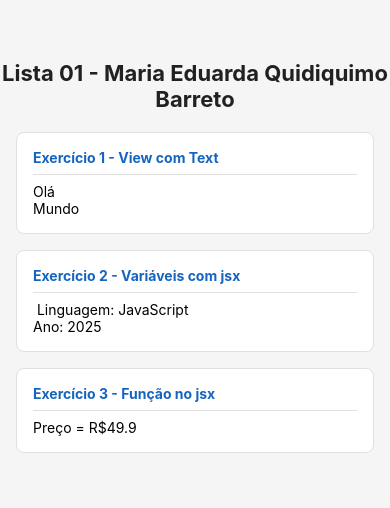
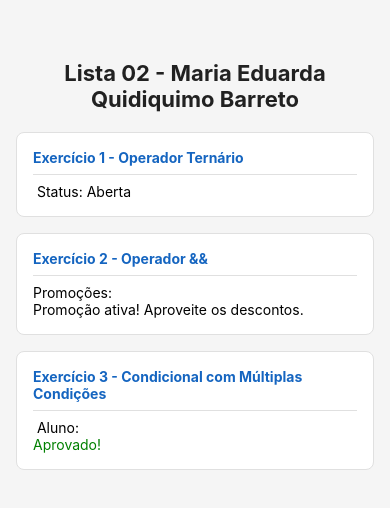
Before and after one commit to maria-quidiquimo/projeto-mobile, a React Native app in the folder first-app/: screen / in a window 390 px wide. Shown: the top 508 px of the page. Built offline with nearby package versions, Linux system fonts and the light colour scheme.

Commit message:
exercício 2 feito

```diff
--- a/first-app/src/App.js
+++ b/first-app/src/App.js
@@ -2,10 +2,11 @@ import { StatusBar } from 'expo-status-bar';
 import { StyleSheet, Text, View } from 'react-native';
 import Exemplo04 from './jsx_examples/exemplo-04-listas';
 import Lista01 from './exercícios-jsx/lista-01';
+import Lista02 from './exercícios-jsx/lista-02';
 
 export default function App() {
   return (
-    <Lista01 />
+    <Lista02 />
   );
 }
 
--- a/first-app/src/exercícios-jsx/lista-02.js
+++ b/first-app/src/exercícios-jsx/lista-02.js
@@ -1,13 +1,40 @@
 import { View, Text, ScrollView, StyleSheet } from "react-native";
 
 export default function Lista02() {
+    const loja_aberta = true;
+    const tem_promocao = true;
+    const nota = 7.5;
+
+    function media(nota){
+        if(nota >= 7){
+        return <Text style={{color: "green"}}>Aprovado!</Text>
+        }else if(nota >= 5 && nota < 7){
+        return <Text style={{color: "orange"}}>Recuperação.</Text>
+        }else if(nota < 5){
+        return <Text style={{color: "red"}}>Reprovado!</Text>
+        }
+    }
+
   return (
     <ScrollView style={styles.container}>
       <Text style={styles.titulo}>Lista 02 - Maria Eduarda Quidiquimo Barreto</Text>
 
       <View style={styles.card}>
-        <Text style={styles.label}>Exercício 1 - View com Text</Text>
-        {/* TODO: sua resposta aqui */}
+        <Text style={styles.label}>Exercício 1 - Operador Ternário</Text>
+        <Text style={styles.exemplo}> Status: {loja_aberta ? "Aberta" : "Fechada"}</Text>
+      </View>
+      {/* ---------------------------------------------------------------------------------- */}
+      <View style={styles.card}>
+        <Text style={styles.label}>Exercício 2 - Operador &&</Text>
+        <Text>Promoções: </Text>
+        { tem_promocao && <Text>Promoção ativa! Aproveite os descontos.</Text>}
+        {!tem_promocao && <Text> </Text>}
+      </View>
+      {/* -------------------------------------------------------------------------------- */}
+      <View style={styles.card}>
+        <Text style={styles.label}>Exercício 3 - Condicional com Múltiplas Condições</Text>
+        <Text> Aluno: </Text>
+        {media(nota)}
       </View>
     </ScrollView>
   );
@@ -41,4 +68,7 @@ const styles = StyleSheet.create({
     paddingBottom: 8,
   },
   texto: { fontSize: 14, color: "#424242", lineHeight: 22 },
+  aprovado: {color: "#11ff00"},
+  recuperacao: {color:"#ff9500"},
+  reprovado: {color: "#ff0000"}
 });
--- a/first-app/src/jsx_examples/exemplo-03-esteis.js
+++ b/first-app/src/jsx_examples/exemplo-03-esteis.js
@@ -14,7 +14,7 @@ export default function Exemplo03() {
         <View style={styles.exemplo}>
         <Text style={styles.titulo}> Condicionais </Text>
         <Text style={styles.subtitulo}>Ternário</Text>
-        <Text style={styles.exemplo}> Satus: {logado ? "Logado" : "Deslogado"} </Text>
+        <Text style={styles.exemplo}> Status: {logado ? "Logado" : "Deslogado"} </Text>
         </View>
 
         <View style={styles.exemplo}>
@@ -22,6 +22,7 @@ export default function Exemplo03() {
             <Text >Notificações: </Text>
             { temNotificacoes && <Text> Você tem novas notificações </Text>}
             { !temNotificacoes && <Text> Você não tem novas notificações </Text>}
+            {/* ponto de ! significa negação, ou seja não tem notificação */}
 
         </View>
 
```
